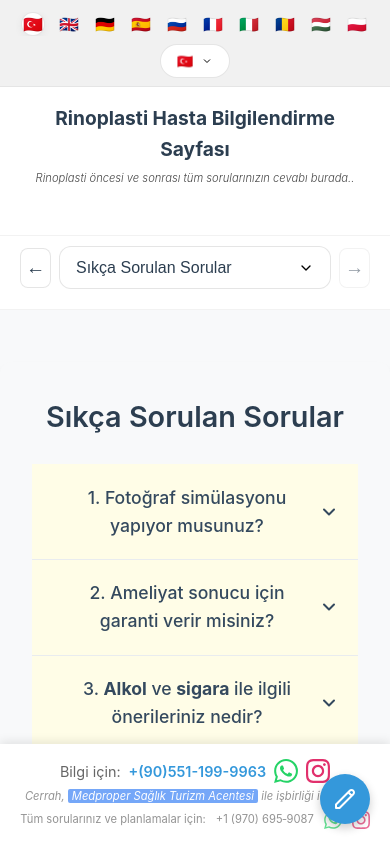
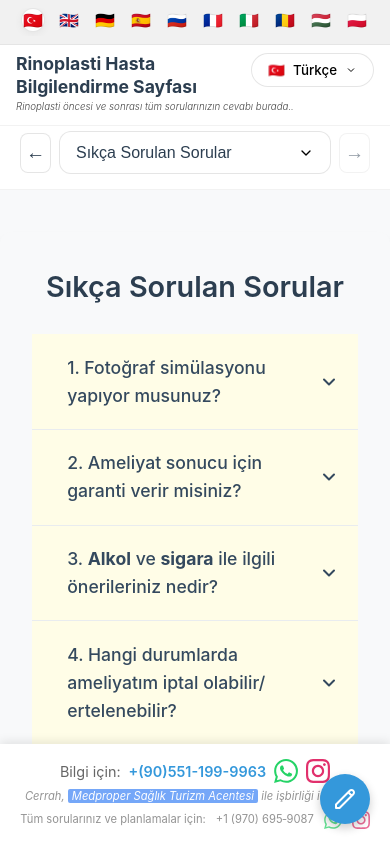
Before and after one commit to niedy707/rhinoplasty-info, a React (Vite) app: page / in a window 390 px wide. Shown: the top 842 px of the page. Built offline with nearby package versions, Linux system fonts and the light colour scheme.

Commit message:
Redesign mobile header: optimize layout, fix subtitle spacing and readability

```diff
--- a/src/App.jsx
+++ b/src/App.jsx
@@ -1,7 +1,7 @@
 import React, { useState, useEffect } from 'react';
 import './index.css';
 import { content } from './data/content';
-import LanguageSelector from './components/LanguageSelector';
+import LanguageSelector, { QuickFlags, LanguageDropdown } from './components/LanguageSelector';
 import FAQSection from './components/FAQSection';
 import EditableContentSection from './components/EditableContentSection';
 import { AdminProvider } from './context/AdminContext';
@@ -202,14 +202,16 @@ function AppContent() {
   return (
     <div className="app-container">
       <div className="language-bar">
-        <LanguageSelector currentLang={lang} onSelect={handleLanguageChange} />
+        <QuickFlags currentLang={lang} onSelect={handleLanguageChange} />
       </div>
       <header className="app-header">
         <div className="header-content">
-          <h1>{currentContent.title}</h1>
-          {currentContent.subtitle && <p className="app-subtitle"><i>{currentContent.subtitle}</i></p>}
+          <div className="header-text">
+            <h1>{currentContent.title}</h1>
+            {currentContent.subtitle && <p className="app-subtitle"><i>{currentContent.subtitle}</i></p>}
+          </div>
           <div className="header-controls">
-            {/* LanguageSelector moved to top bar */}
+            <LanguageDropdown currentLang={lang} onSelect={handleLanguageChange} />
           </div>
         </div>
       </header>
--- a/src/components/LanguageSelector.jsx
+++ b/src/components/LanguageSelector.jsx
@@ -13,11 +13,8 @@ const languages = [
     { code: 'pl', name: 'Polski', flag: '🇵🇱' },
 ];
 
-export default function LanguageSelector({ currentLang, onSelect }) {
-    const [isOpen, setIsOpen] = React.useState(false);
-
+export function QuickFlags({ currentLang, onSelect }) {
     return (
-        <div className="language-selector">
         <div className="quick-flags">
             {languages.map((lang) => (
                 <button
@@ -31,7 +28,14 @@ export default function LanguageSelector({ currentLang, onSelect }) {
                 </button>
             ))}
         </div>
+    );
+}
 
+export function LanguageDropdown({ currentLang, onSelect }) {
+    const [isOpen, setIsOpen] = React.useState(false);
+
+    return (
+        <div className="language-dropdown-container">
             <button
                 className="lang-btn"
                 onClick={() => setIsOpen(!isOpen)}
@@ -68,3 +72,12 @@ export default function LanguageSelector({ currentLang, onSelect }) {
         </div>
     );
 }
+
+export default function LanguageSelector({ currentLang, onSelect }) {
+    return (
+        <div className="language-selector">
+            <QuickFlags currentLang={currentLang} onSelect={onSelect} />
+            <LanguageDropdown currentLang={currentLang} onSelect={onSelect} />
+        </div>
+    );
+}
--- a/src/index.css
+++ b/src/index.css
@@ -37,9 +37,7 @@ body {
   margin-bottom: 15px;
   opacity: 0.9;
   font-weight: 300;
-  white-space: nowrap;
-  overflow: hidden;
-  text-overflow: ellipsis;
+  line-height: 1.3;
 }
 
 /* Language Bar */
@@ -553,22 +551,30 @@ h1 {
 
 @media (max-width: 600px) {
   .header-content {
-    flex-direction: column;
-    justify-content: center;
-    text-align: center;
-    gap: 1rem;
+    flex-direction: row;
+    justify-content: space-between;
+    align-items: flex-start;
+    text-align: left;
+    gap: 0.5rem;
+    padding: 0 16px;
+  }
+
+  .header-text {
+    flex: 1;
+    min-width: 0;
+    /* Allow text truncation if needed */
   }
 
   .header-controls {
-    width: 100%;
+    width: auto;
     display: flex;
-    justify-content: center;
+    justify-content: flex-end;
+    flex-shrink: 0;
   }
 
   .language-selector {
-    flex-direction: column;
-    align-items: center;
-    gap: 0.5rem;
+    /* This applies to the top bar flags now */
+    justify-content: center;
     width: 100%;
   }
 
@@ -577,17 +583,43 @@ h1 {
     flex-wrap: nowrap;
     justify-content: center;
     gap: 12px;
-    margin-top: 4px;
+    margin-top: 0;
     width: 100%;
     overflow-x: auto;
-  }
-
-  .current-name {
-    display: none;
+    padding-bottom: 4px;
+    /* Space for scrollbar if needed */
   }
 
   .main-content {
     padding: 20px 16px;
+    padding-top: 10px;
+    /* Reduced top padding */
+  }
+
+  .app-header {
+    padding: 0.5rem 0;
+    /* Reduced padding */
+  }
+
+  .app-subtitle {
+    margin-bottom: 5px;
+    margin-top: 2px;
+    /* Fixed overlap */
+    font-size: clamp(9px, 2.5vw, 12px);
+    white-space: nowrap;
+    line-height: 1.2;
+  }
+
+  h1 {
+    font-size: 1.1rem;
+    line-height: 1.3;
+    margin-bottom: 2px;
+  }
+
+  .tab-navigation {
+    padding: 5px 0 15px;
+    /* Reduced padding */
+    margin-bottom: 10px;
   }
 
   .info-section {
```
Lines whose indentation alone changed are shown as unchanged.
